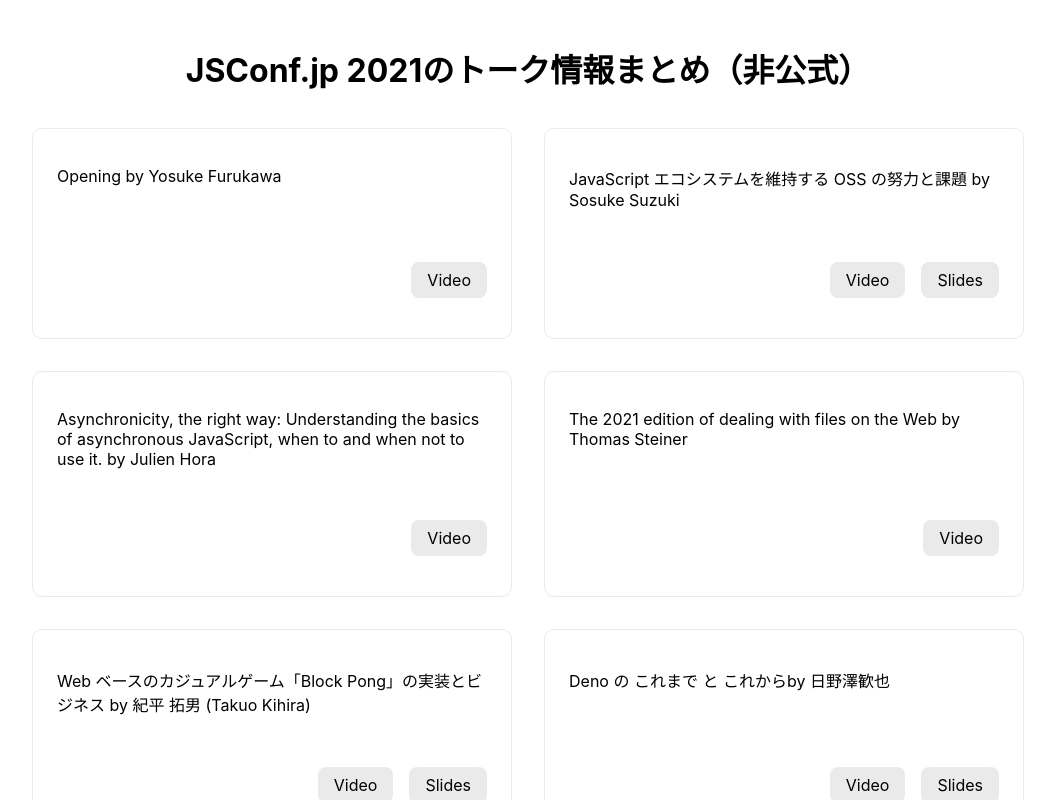
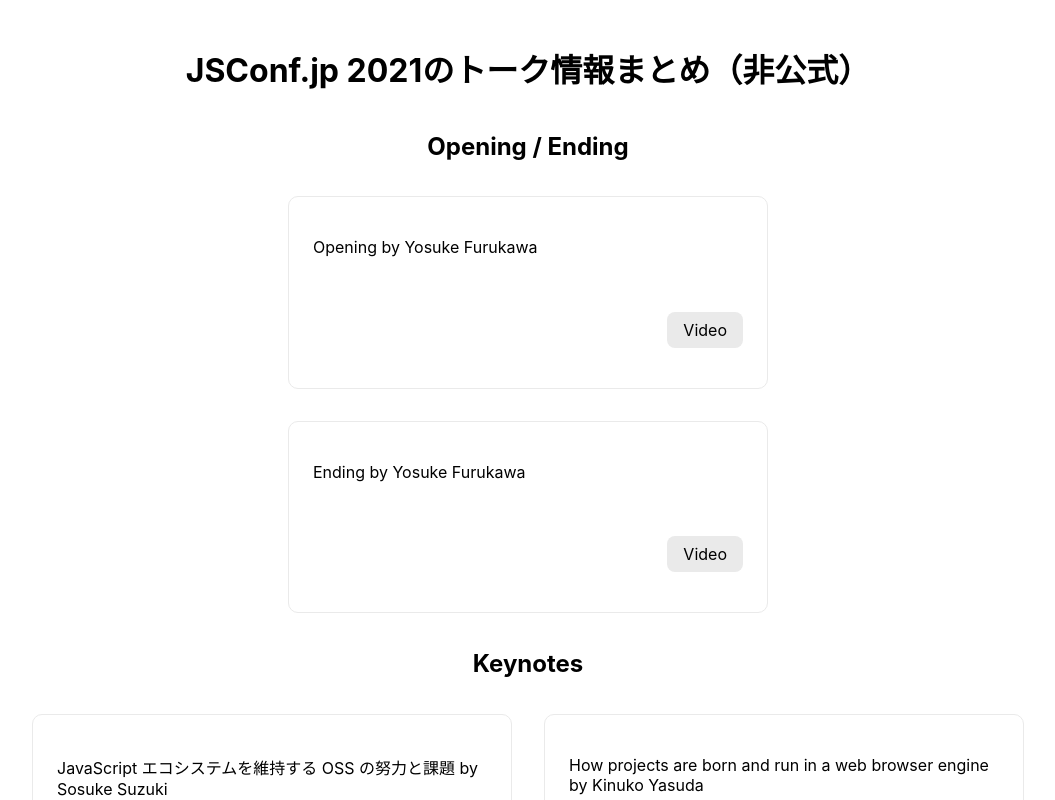
Before and after one commit to vzvu3k6k/jsconfjp2021-unofficial-index, a Next.js app: page / in a window 1280 px wide. Shown: the top 800 px of the page, without its empty margins (112-1167 px from the left). Built offline with nearby package versions, Linux system fonts and the light colour scheme.

Commit message:
トークをカテゴリ別に表示する

```diff
--- /dev/null
+++ b/components/Talks.jsx
@@ -0,0 +1,26 @@
+import React from "react";
+import Talk from "./Talk";
+import styles from "../styles/Talks.module.css";
+
+export function Talks({ id, label, talks }) {
+  return (
+    <section key={id} className={styles.root}>
+      <h1>{label}</h1>
+      <div className={styles.talks}>
+        {talks.map((t) => {
+          return (
+            <Talk
+              key={t.id}
+              title={t.title}
+              permalink={t.permalink}
+              videoId={t.videoId}
+              videoStartsAt={t.videoStartsAt}
+              slides={t.slides}
+              sponsor={t.sponsor}
+            />
+          );
+        })}
+      </div>
+    </section>
+  );
+}
--- a/pages/index.js
+++ b/pages/index.js
@@ -1,10 +1,21 @@
 import Head from "next/head";
 import Image from "next/image";
-import Talk from "../components/Talk";
+import { Talks } from "../components/Talks";
 import { getAllTalks } from "../lib/talks";
 import styles from "../styles/Home.module.css";
 
+const categories = [
+  { id: "opening-ending", label: "Opening / Ending" },
+  { id: "keynote", label: "Keynotes" },
+  { id: "regular-talk", label: "Regular Talks" },
+  { id: "lt", label: "Lightning Talks" },
+  { id: "sponsor-talk", label: "Sponsor Talks" },
+  { id: "sponsor-lt", label: "Sponsor Lightning Talks" },
+];
+
 export default function Home() {
+  const allTalks = getAllTalks();
+
   return (
     <div>
       <Head>
@@ -18,21 +29,10 @@
           JSConf.jp 2021のトーク情報まとめ（非公式）
         </h1>
 
-        <div className={styles.grid}>
-          {getAllTalks().map((t) => {
-            return (
-              <Talk
-                key={t.id}
-                title={t.title}
-                permalink={t.permalink}
-                videoId={t.videoId}
-                videoStartsAt={t.videoStartsAt}
-                slides={t.slides}
-                sponsor={t.sponsor}
-              />
-            );
-          })}
-        </div>
+        {categories.map(({ id, label }) => {
+          const talks = allTalks.filter((i) => i.category === id);
+          return <Talks key={id} id={id} label={label} talks={talks} />;
+        })}
 
         <section className={styles.references}>
           <h2>References</h2>
--- a/styles/Home.module.css
+++ b/styles/Home.module.css
@@ -52,13 +52,6 @@
     Bitstream Vera Sans Mono, Courier New, monospace;
 }
 
-.grid {
-  display: flex;
-  justify-content: center;
-  flex-wrap: wrap;
-  max-width: 120em;
-}
-
 .logo {
   height: 1em;
   margin-left: 0.5rem;
--- /dev/null
+++ b/styles/Talks.module.css
@@ -0,0 +1,12 @@
+.root {
+  display: flex;
+  flex-direction: column;
+  align-items: center;
+}
+
+.talks {
+  display: flex;
+  justify-content: center;
+  flex-wrap: wrap;
+  max-width: 120em;
+}
```
